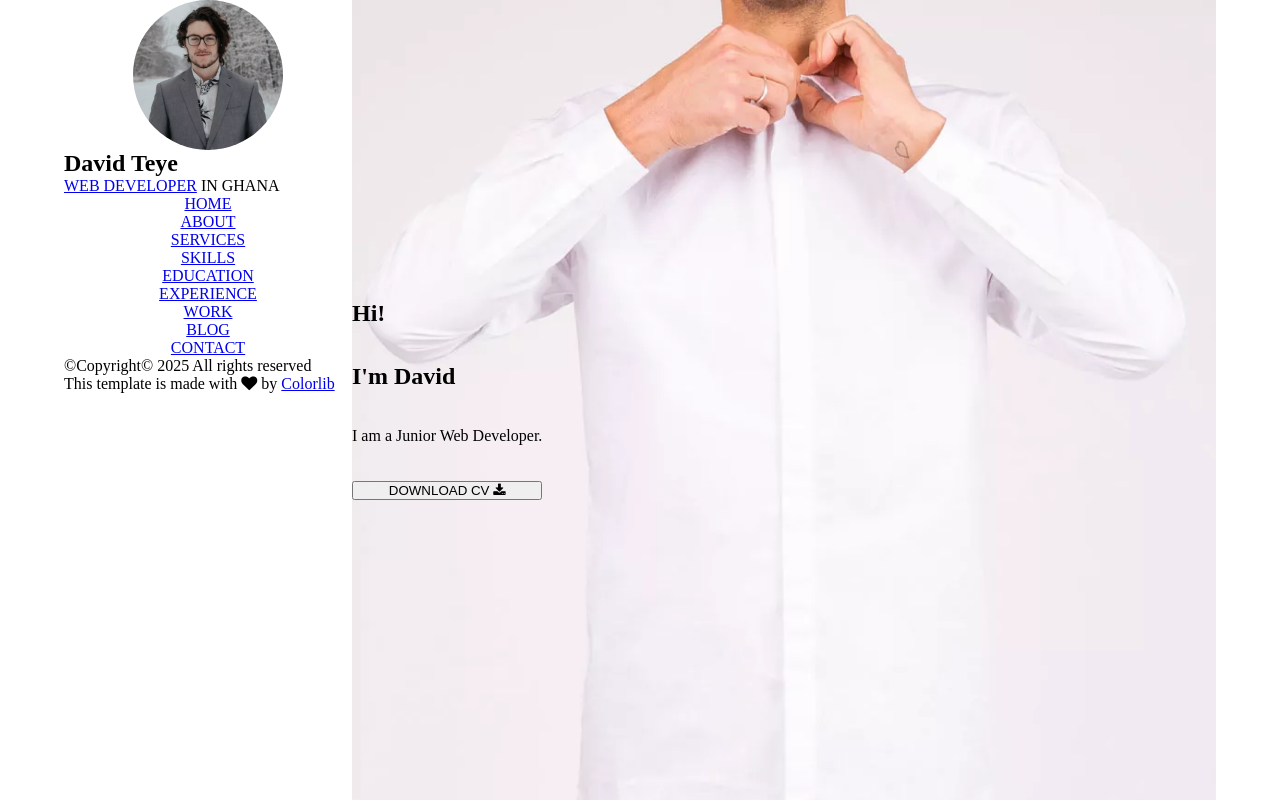
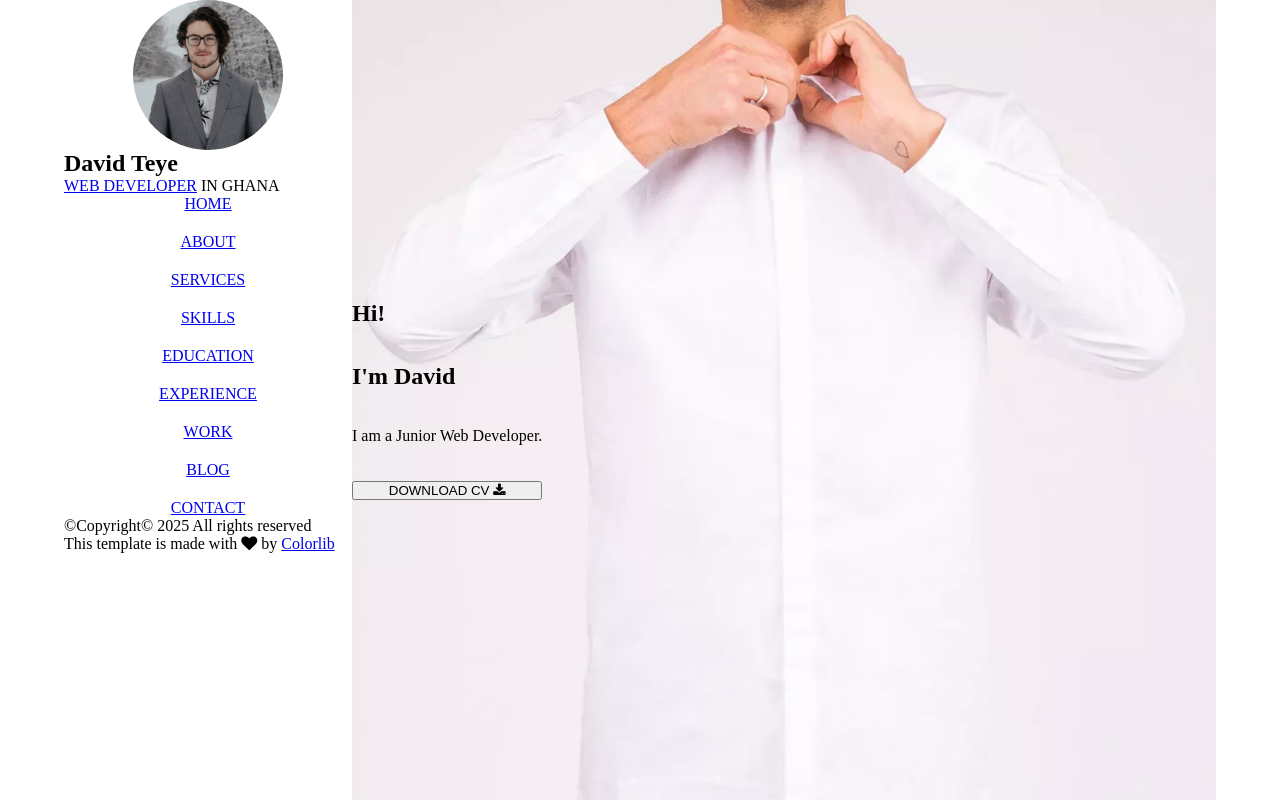
Before and after one commit to Dhavied-Teye/portfolio, a plain HTML site: page index.html in a window 1280 px wide. Drawn offline with Linux system fonts and the light colour scheme.

Commit message:
third commit

```diff
--- a/css/style.css
+++ b/css/style.css
@@ -26,6 +26,7 @@
   flex-direction: column;
   justify-content: center;
   align-items: center;
+  gap: 20px;
 }
 
 .main {
--- a/index.html
+++ b/index.html
@@ -32,9 +32,11 @@
                 <a href="#">BLOG</a>
                 <a href="#">CONTACT</a>
             </div>
-            <p>&copy;Copyright&copy; 2025 All rights reserved</p>
-            <p>This template is made with <i class="fa fa-heart" aria-hidden="true"></i> by <a
-                    href="http://www.colorlib.com">Colorlib</a></p>
+            <div>
+                <p>&copy;Copyright&copy; 2025 All rights reserved</p>
+                <p>This template is made with <i class="fa fa-heart" aria-hidden="true"></i> by <a
+                        href="http://www.colorlib.com">Colorlib</a></p>
+            </div>
         </div>
         <div class="main">
             <!--  -->
```
